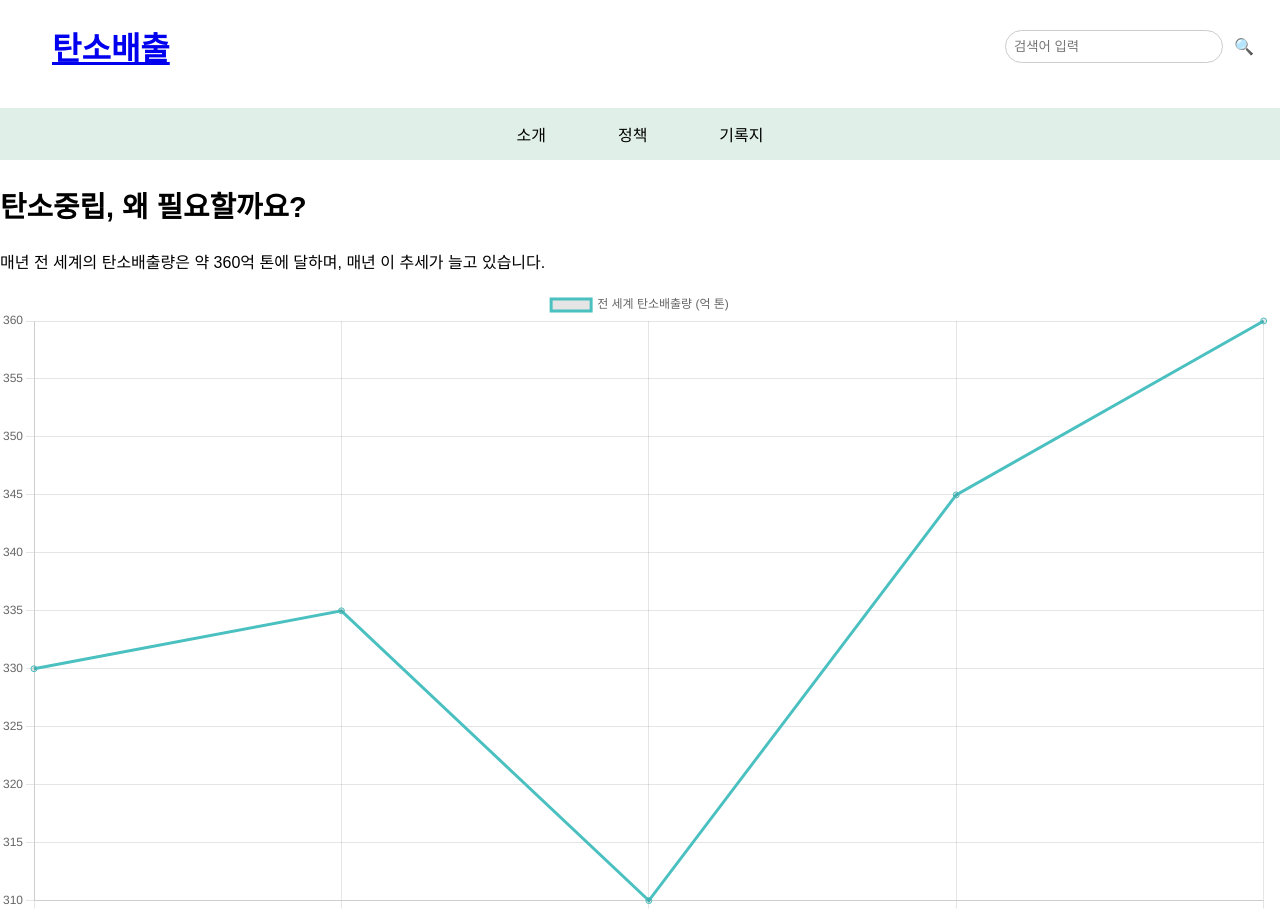
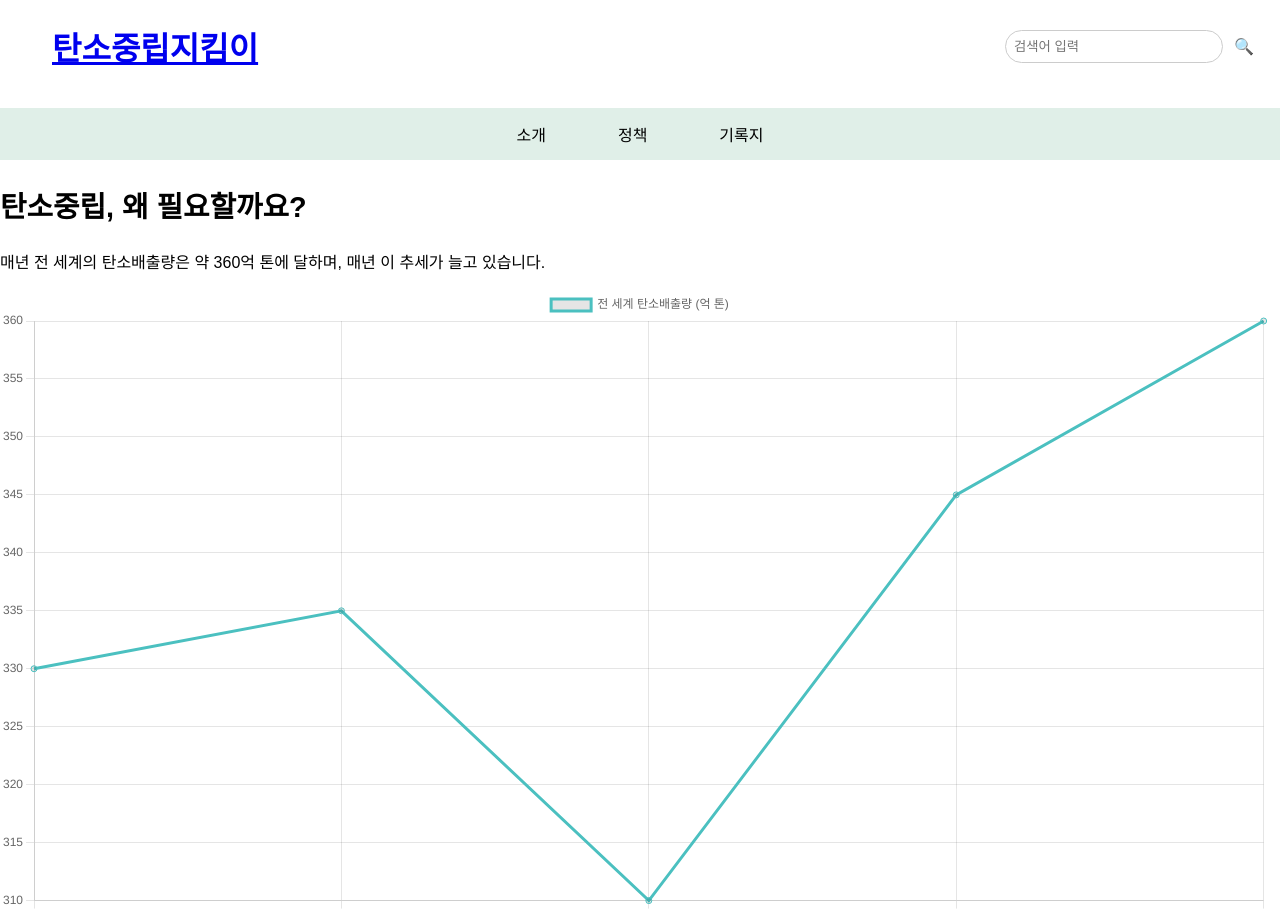
Before and after one commit to bestsleeper/website, a plain HTML site: page purpose.html in a window 1280 px wide. Shown: the top 909 px of the page. Drawn offline with nearby package versions, Linux system fonts and the light colour scheme; a web font is replaced by a local one.

Commit message:
Update purpose.html

```diff
--- a/purpose.html
+++ b/purpose.html
@@ -9,7 +9,7 @@
 <body>
   <!-- 헤더 -->
   <header>
-    <h1><a href="index.html">탄소배출</a></h1>
+    <h1><a href="index.html">탄소중립지킴이</a></h1>
     <div class="search-container">
       <input type="text" id="search" placeholder="검색어 입력">
       <button id="search-btn">🔍</button>
```
